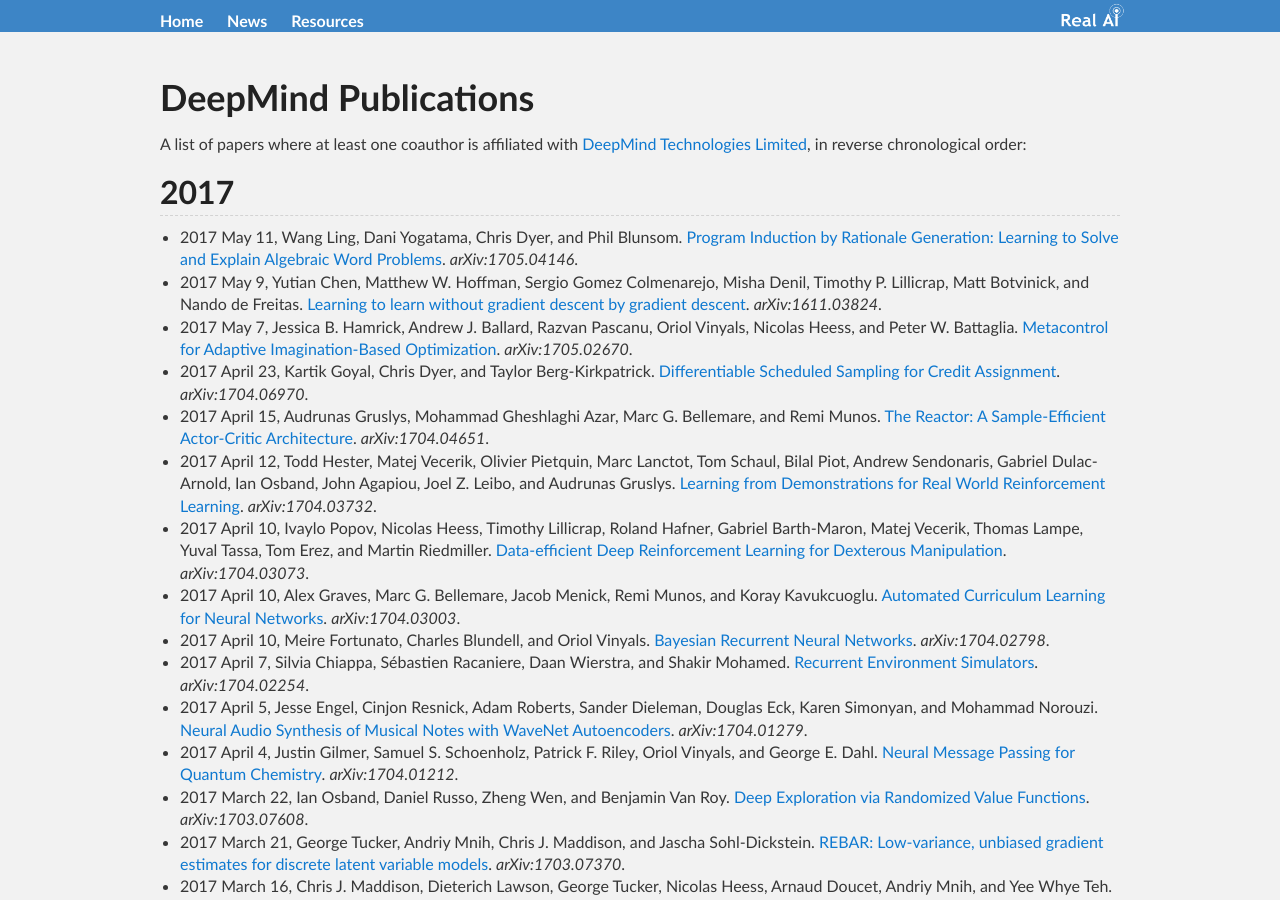
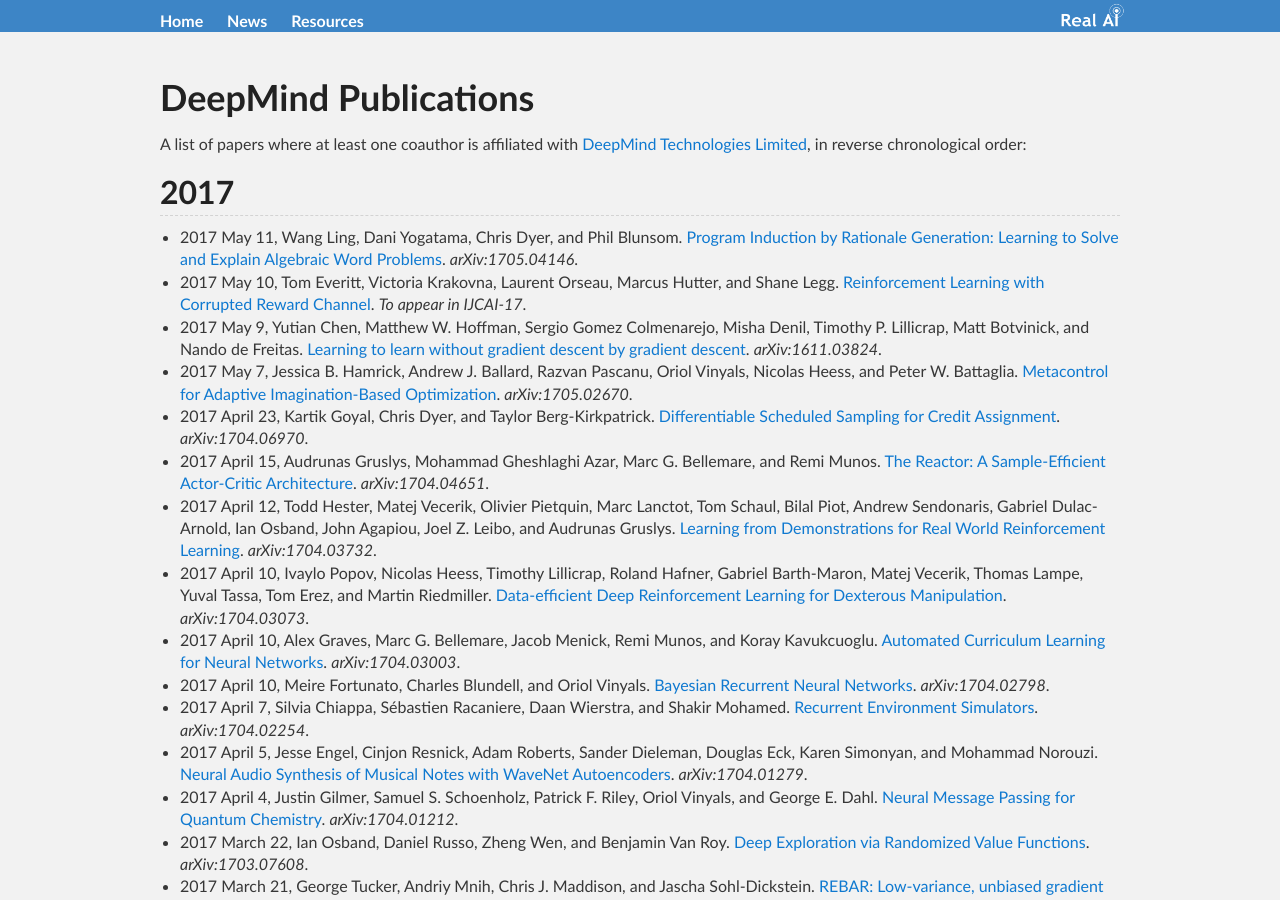
Before and after one commit to Tonywuhk/realai.org, a Jekyll site: the page built from labs/deepmind-publications.md, in a window 1280 px wide and 900 px high. Built offline with Jekyll 4.4.1, drawn with Linux system fonts in a browser that asks for light colours; our own code applies the rules of GitHub Pages for plain Markdown files; formulas are drawn with MathJax 3; comment, search, counter and statistics services are not loaded; the repository's description, which GitHub fills in, is left out.

Commit message:
Update deepmind-publications.md

```diff
--- a/labs/deepmind-publications.md
+++ b/labs/deepmind-publications.md
@@ -9,6 +9,7 @@
 ## 2017
 
 * 2017 May 11, Wang Ling, Dani Yogatama, Chris Dyer, and Phil Blunsom. [Program Induction by Rationale Generation: Learning to Solve and Explain Algebraic Word Problems](https://arxiv.org/abs/1705.04146). *arXiv:1705.04146*.
+* 2017 May 10, Tom Everitt, Victoria Krakovna, Laurent Orseau, Marcus Hutter, and Shane Legg. [Reinforcement Learning with Corrupted Reward Channel](http://www.tomeveritt.se/papers/IJCAI17-rewardcorruption.pdf). *To appear in IJCAI-17*.
 * 2017 May 9, Yutian Chen, Matthew W. Hoffman, Sergio Gomez Colmenarejo, Misha Denil, Timothy P. Lillicrap, Matt Botvinick, and Nando de Freitas. [Learning to learn without gradient descent by gradient descent](https://arxiv.org/abs/1611.03824). *arXiv:1611.03824*.
 * 2017 May 7, Jessica B. Hamrick, Andrew J. Ballard, Razvan Pascanu, Oriol Vinyals, Nicolas Heess, and Peter W. Battaglia. [Metacontrol for Adaptive Imagination-Based Optimization](https://arxiv.org/abs/1705.02670). *arXiv:1705.02670*.
 * 2017 April 23, Kartik Goyal, Chris Dyer, and Taylor Berg-Kirkpatrick. [Differentiable Scheduled Sampling for Credit Assignment](https://arxiv.org/abs/1704.06970). *arXiv:1704.06970*.
```
